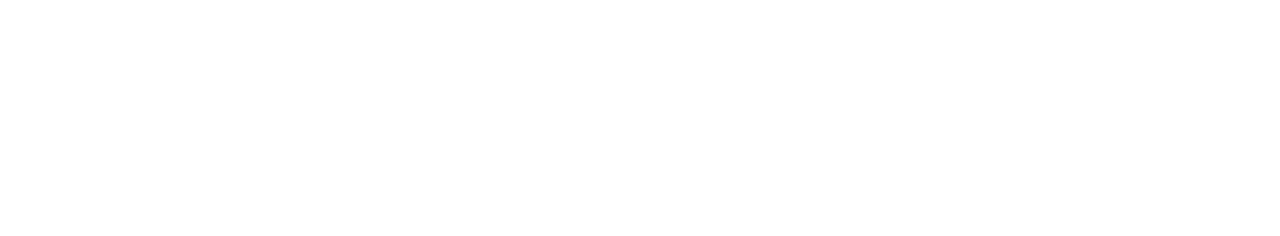
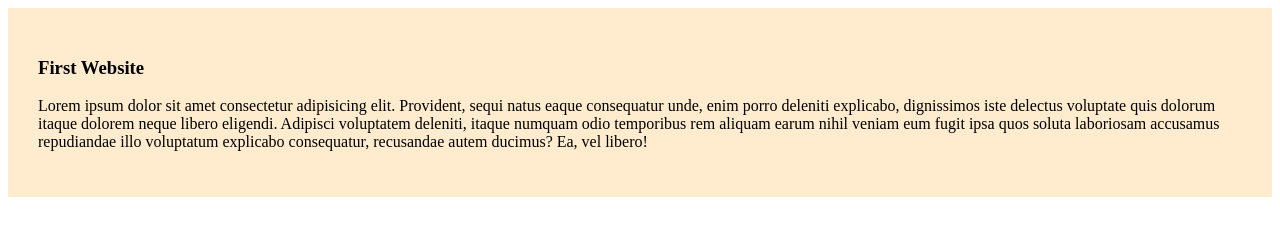
Before and after one commit to sanzida-rumpa/my-simple-website, a plain HTML site: page index.html in a window 1280 px wide. Drawn offline with Linux system fonts and the light colour scheme.

Commit message:
added the first blog

```diff
--- a/index.html
+++ b/index.html
@@ -4,8 +4,13 @@
     <meta charset="UTF-8">
     <meta name="viewport" content="width=device-width, initial-scale=1.0">
     <title>My Simple Website</title>
+    <link rel="stylesheet" href="styles/blog.css">
 </head>
 <body>
+    <div>
+        <h3>First Website</h3>
+        <p>Lorem ipsum dolor sit amet consectetur adipisicing elit. Provident, sequi natus eaque consequatur unde, enim porro deleniti explicabo, dignissimos iste delectus voluptate quis dolorum itaque dolorem neque libero eligendi. Adipisci voluptatem deleniti, itaque numquam odio temporibus rem aliquam earum nihil veniam eum fugit ipsa quos soluta laboriosam accusamus repudiandae illo voluptatum explicabo consequatur, recusandae autem ducimus? Ea, vel libero!</p>
+    </div>
 
 </body>
 </html>
--- /dev/null
+++ b/styles/blog.css
@@ -0,0 +1,4 @@
+div{
+    background-color: blanchedalmond;
+    padding:30px;
+}
```
